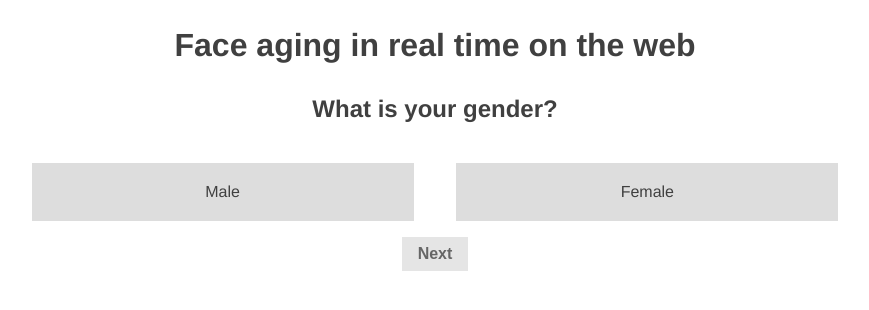
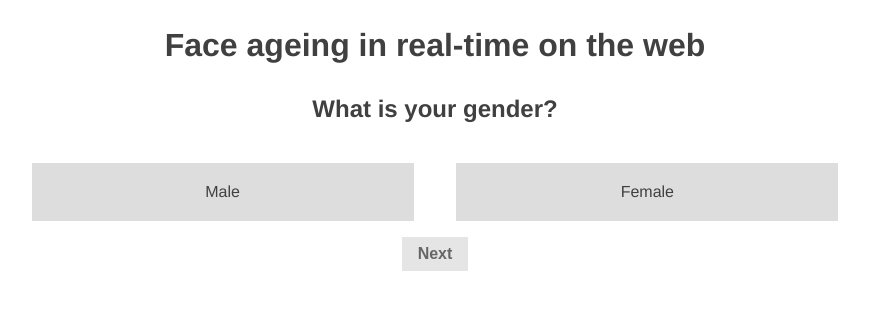
Before and after one commit to punit-shah/real-time-face-aging, a website built with webpack: page src/index.html in a window 1280 px wide. Shown: the whole page, without its empty margins (205-1074 px from the left). Built offline with nearby package versions, Linux system fonts and the light colour scheme; files whose address does not match are found by name.

Commit message:
edited title

```diff
--- a/src/index.html
+++ b/src/index.html
@@ -1,13 +1,13 @@
 <!DOCTYPE html>
 <html>
 <head>
-  <title>Face aging in real time</title>
+  <title>Face ageing in real-time on the web</title>
   <meta name="viewport" content="width=device-width, initial-scale=1">
   <link rel="stylesheet" href="css/index.css">
 </head>
 <body>
   <div class="container">
-    <h1 class="title">Face aging in real time on the web</h1>
+    <h1 class="title">Face ageing in real-time on the web</h1>
     <div class="question question--active">
       <h2 class="question__text">What is your gender?</h2>
       <ul class="question__option-list">
```
